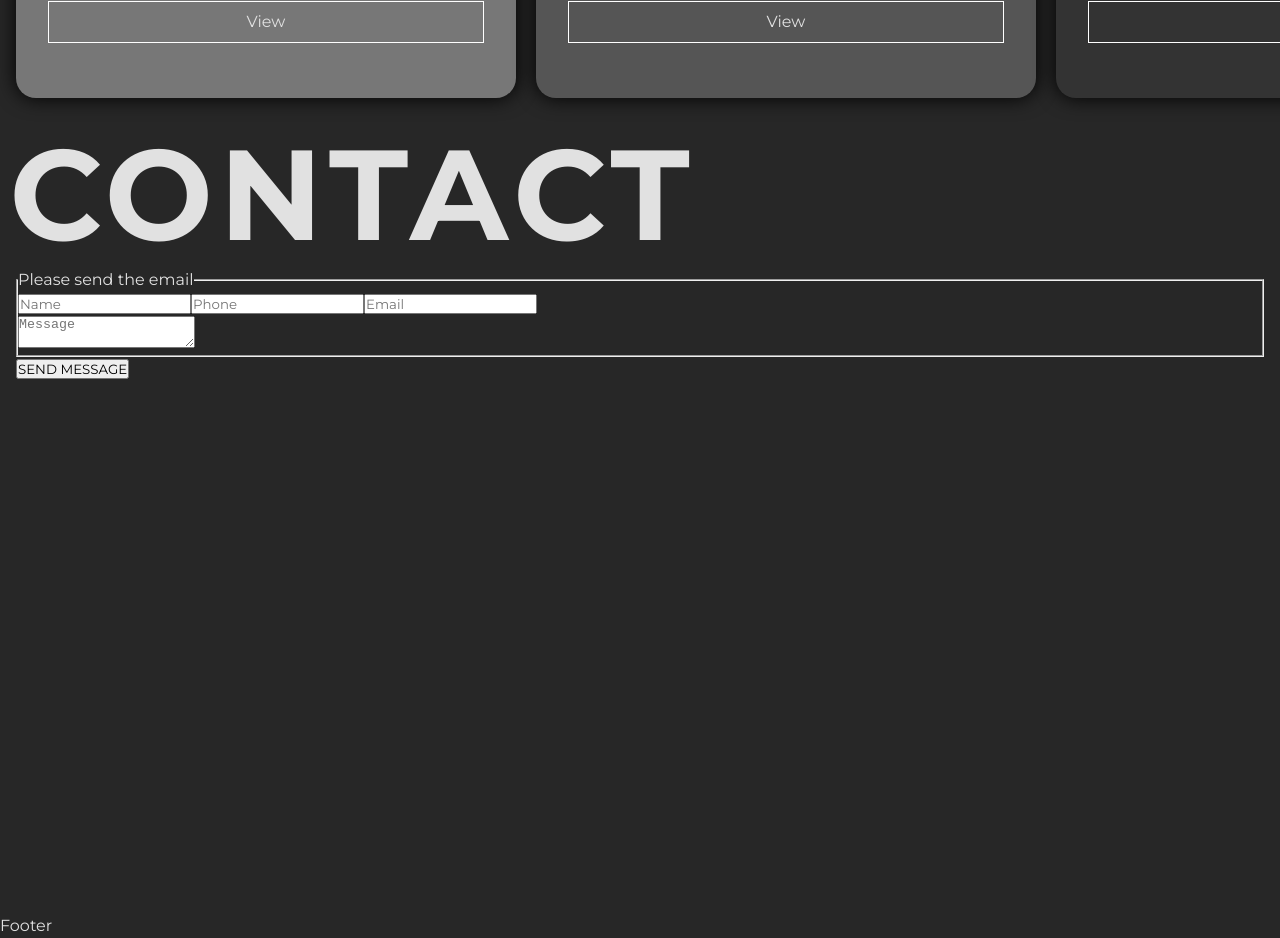
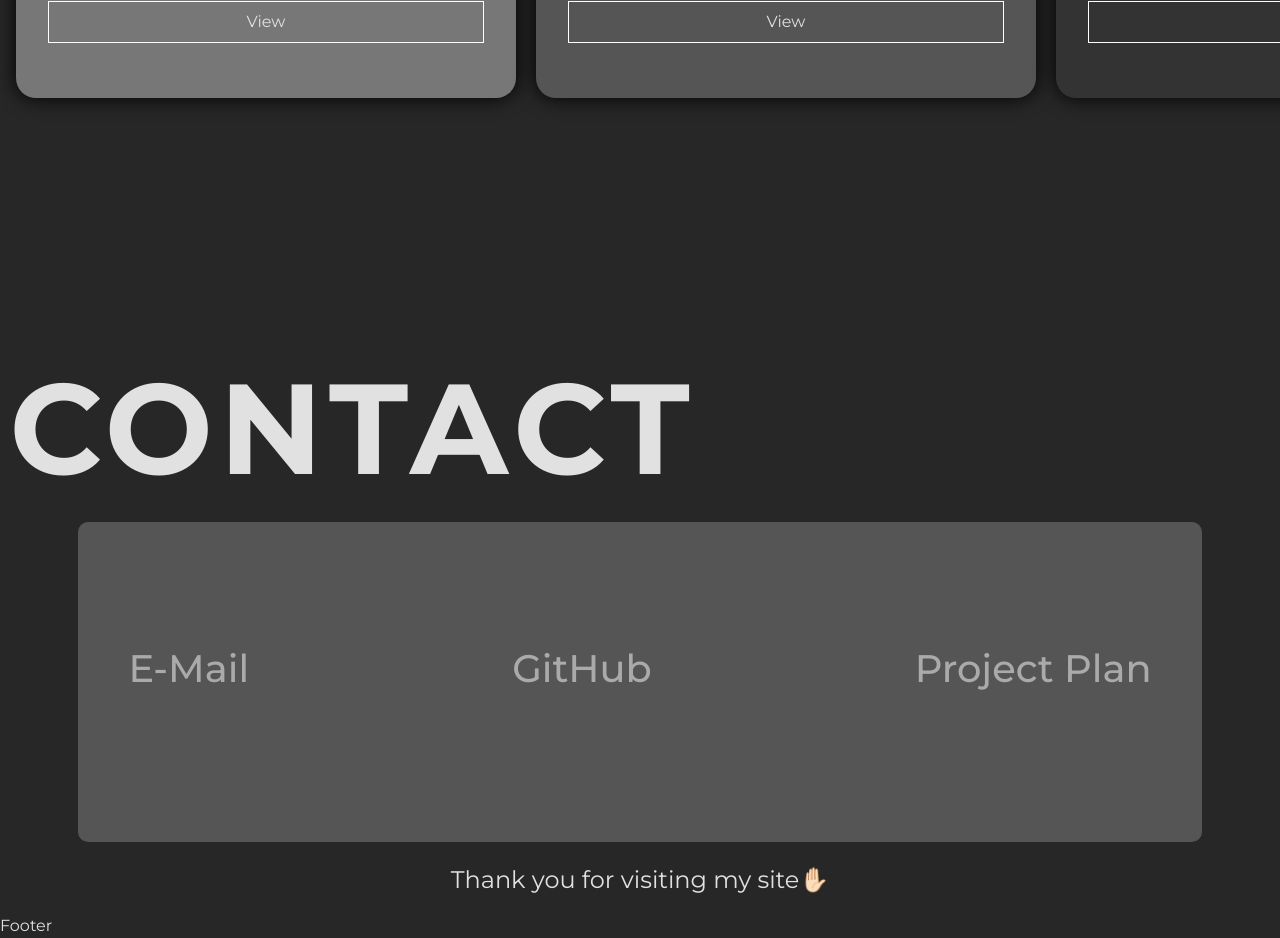
Before and after one commit to HongMinJung/2024PORTFOLIO, a React (Create React App) app: page / in a window 1280 px wide. Shown: the part 3956-4894 px from the top of the page. Built offline with nearby package versions, Linux system fonts and the light colour scheme; a web font is replaced by a local one.

Commit message:
🧐 연락처 완료

```diff
--- a/src/assets/scss/section/_contact.scss
+++ b/src/assets/scss/section/_contact.scss
@@ -8,6 +8,14 @@
     width: 100%;
     height: 100%;
     padding: 16px;
+    display: flex;
+    justify-content: flex-end;
+    align-content: flex-start;
+    flex-direction: column;
+
+    @media (max-width:850px) {
+        justify-content: center;
+    }
 
     .contact_title {
         font-size: 10vw;
@@ -15,6 +23,62 @@
         line-height: 1;
         text-indent: -0.5vw;
         letter-spacing: 0.5vw;
-        margin-bottom: 10px;
+        white-space: nowrap;
+        margin-bottom: 30px;
+
+    }
+    .contact_link {
+        margin: 0 auto;
+        width: 90%;
+        height: 40vh;
+        background-color: var(--subBg400);
+        color: var(--black300);
+        // opacity: 0.7;
+        border-radius: 10px;
+        position: relative;
+
+        .link_text {
+            font-size: 3vw;
+            line-height: 1;
+            font-weight: 500;
+            position: relative;
+            top: 40%;
+            z-index: 100;
+            transition: all 0.3s;
+            cursor: all-scroll;
+            padding: 0 50px;
+            display: flex;
+            justify-content: space-between;
+            align-items: center;
+            flex-direction: row;
+
+            @media (max-width:850px) {
+                height: 100%;
+                height: 40vh;
+                // background: #fff;
+                font-size: 24px;
+                line-height: 3;
+                top: 0;
+                justify-content: space-between;
+                align-items: center;
+                flex-direction: column;
+            }
+
+            div {
+                a {
+                    &:hover {
+                        color: var(--white);
+                        font-weight: 500;
+                        border-bottom: 3px solid var(--white);
+                    }
+                }
+            }
+        }
+    }
+    .contact_dec {
+        font-size: 24px;
+        text-align: center;
+        margin-top: 20px;
+
     }
 }
--- a/src/components/Contact.jsx
+++ b/src/components/Contact.jsx
@@ -1,33 +1,21 @@
 import React from 'react';
+import { contactText } from '../contents';
 
 export default function Contact() {
   return (
     <section id='contact'>
       <div className='contact_inner'>
         <h2 className='contact_title'>CONTACT</h2>
-        <div className='contact_form'>
-          <form action='#' className='form_box'>
-            <fieldset>
-              <legend className='form_title'>Please send the email</legend>
-              <div className='form'>
-                <label for='name' className='blind'></label>
-                <input type='text' d="name" placeholder="Name" required autocomplete="off" />
-                <label for='phone' className='blind'></label>
-                <input type='tel' d="phone" placeholder="Phone" required autocomplete="off" />
-                <label for='email' className='blind'></label>
-                <input type='email' d="email" placeholder="Email" required autocomplete="off" />
+        <div className='contact_link'>
+          <div className='link_text'>
+            {contactText.map((contact, key) => (
+              <div key={key}>
+                <a href={contact.link} target='_blank' rel='noreferrer'>{contact.title}</a>
               </div>
-
-              <div className='txt_form'>
-                <label for="message" class="blind"></label>
-                <textarea name="message" id="message" placeholder="Message" />
-              </div>
-            </fieldset>
-          </form>
-          <div class="send_btn">
-            <button type="submit">SEND MESSAGE</button>
+            ))}
           </div>
         </div>
+        <p className='contact_dec'>Thank you for visiting my site✋🏻</p>
       </div>
     </section>
   )
--- a/src/contents/index.js
+++ b/src/contents/index.js
@@ -33,53 +33,69 @@ export const introText = {
 export const siteText = [
   // #01
   {
-    num: "01",
-    title: "2024 PORTFOLIO WEB SITE",
-    desc: "라마 디자인을 통해 자신의 스킬을 가장 멋지게 표현한 포트폴리오입니다. 가로 모드와 세로 모드는 매우 인상적이며 특히 리액트와 비트를 이용하여 제작한 것은 더욱 놀랍습니다.이 사이트는 awwwards.com에도 인정받아 올라간 포트폴리오입니다. 확실히 그의 뛰어난 디자인 스킬과 기술력이 빛을 발휘한 결과물인 것 같습니다.",
+    num: '01',
+    title: '2024 PORTFOLIO WEB SITE',
+    desc: '라마 디자인을 통해 자신의 스킬을 가장 멋지게 표현한 포트폴리오입니다. 가로 모드와 세로 모드는 매우 인상적이며 특히 리액트와 비트를 이용하여 제작한 것은 더욱 놀랍습니다.이 사이트는 awwwards.com에도 인정받아 올라간 포트폴리오입니다. 확실히 그의 뛰어난 디자인 스킬과 기술력이 빛을 발휘한 결과물인 것 같습니다.',
     img: project01,
-    code: "https://github.com/HongMinJung/2024PORTFOLIO",
-    view: "https://2024portfoliosite.netlify.app/",
-    name: "24포트폴리로 개인 사이트"
+    code: 'https://github.com/HongMinJung/2024PORTFOLIO',
+    view: 'https://2024portfoliosite.netlify.app/',
+    name: '24포트폴리로 개인 사이트'
   },
   // #01
   {
-    num: "02",
-    title: "HOTEL TWELVE",
-    desc: "라마 디자인을 통해 자신의 스킬을 가장 멋지게 표현한 포트폴리오입니다. 가로 모드와 세로 모드는 매우 인상적이며 특히 리액트와 비트를 이용하여 제작한 것은 더욱 놀랍습니다.이 사이트는 awwwards.com에도 인정받아 올라간 포트폴리오입니다. 확실히 그의 뛰어난 디자인 스킬과 기술력이 빛을 발휘한 결과물인 것 같습니다.",
+    num: '02',
+    title: 'HOTEL TWELVE',
+    desc: '라마 디자인을 통해 자신의 스킬을 가장 멋지게 표현한 포트폴리오입니다. 가로 모드와 세로 모드는 매우 인상적이며 특히 리액트와 비트를 이용하여 제작한 것은 더욱 놀랍습니다.이 사이트는 awwwards.com에도 인정받아 올라간 포트폴리오입니다. 확실히 그의 뛰어난 디자인 스킬과 기술력이 빛을 발휘한 결과물인 것 같습니다.',
     img: project01,
-    code: "https://github.com/HongMinJung/2024PORTFOLIO",
-    view: "https://2024portfoliosite.netlify.app/",
-    name: "투엘브 호텔 사이트"
+    code: 'https://github.com/HongMinJung/2024PORTFOLIO',
+    view: 'https://2024portfoliosite.netlify.app/',
+    name: '투엘브 호텔 사이트'
   },
   // #01
   {
-    num: "03",
-    title: "2024 PORTFOLIO WEB SITE",
-    desc: "라마 디자인을 통해 자신의 스킬을 가장 멋지게 표현한 포트폴리오입니다. 가로 모드와 세로 모드는 매우 인상적이며 특히 리액트와 비트를 이용하여 제작한 것은 더욱 놀랍습니다.이 사이트는 awwwards.com에도 인정받아 올라간 포트폴리오입니다. 확실히 그의 뛰어난 디자인 스킬과 기술력이 빛을 발휘한 결과물인 것 같습니다.",
+    num: '03',
+    title: '2024 PORTFOLIO WEB SITE',
+    desc: '라마 디자인을 통해 자신의 스킬을 가장 멋지게 표현한 포트폴리오입니다. 가로 모드와 세로 모드는 매우 인상적이며 특히 리액트와 비트를 이용하여 제작한 것은 더욱 놀랍습니다.이 사이트는 awwwards.com에도 인정받아 올라간 포트폴리오입니다. 확실히 그의 뛰어난 디자인 스킬과 기술력이 빛을 발휘한 결과물인 것 같습니다.',
     img: project01,
-    code: "https://github.com/HongMinJung/2024PORTFOLIO",
-    view: "https://2024portfoliosite.netlify.app/",
-    name: "24포트폴리로 개인 사이트"
+    code: 'https://github.com/HongMinJung/2024PORTFOLIO',
+    view: 'https://2024portfoliosite.netlify.app/',
+    name: '24포트폴리로 개인 사이트'
   },
   // #01
   {
-    num: "04",
-    title: "2024 PORTFOLIO WEB SITE",
-    desc: "라마 디자인을 통해 자신의 스킬을 가장 멋지게 표현한 포트폴리오입니다. 가로 모드와 세로 모드는 매우 인상적이며 특히 리액트와 비트를 이용하여 제작한 것은 더욱 놀랍습니다.이 사이트는 awwwards.com에도 인정받아 올라간 포트폴리오입니다. 확실히 그의 뛰어난 디자인 스킬과 기술력이 빛을 발휘한 결과물인 것 같습니다.",
+    num: '04',
+    title: '2024 PORTFOLIO WEB SITE',
+    desc: '라마 디자인을 통해 자신의 스킬을 가장 멋지게 표현한 포트폴리오입니다. 가로 모드와 세로 모드는 매우 인상적이며 특히 리액트와 비트를 이용하여 제작한 것은 더욱 놀랍습니다.이 사이트는 awwwards.com에도 인정받아 올라간 포트폴리오입니다. 확실히 그의 뛰어난 디자인 스킬과 기술력이 빛을 발휘한 결과물인 것 같습니다.',
     img: project01,
-    code: "https://github.com/HongMinJung/2024PORTFOLIO",
-    view: "https://2024portfoliosite.netlify.app/",
-    name: "24포트폴리로 개인 사이트"
+    code: 'https://github.com/HongMinJung/2024PORTFOLIO',
+    view: 'https://2024portfoliosite.netlify.app/',
+    name: '24포트폴리로 개인 사이트'
   },
   // #01
   {
-    num: "05",
-    title: "2024 PORTFOLIO WEB SITE",
-    desc: "라마 디자인을 통해 자신의 스킬을 가장 멋지게 표현한 포트폴리오입니다. 가로 모드와 세로 모드는 매우 인상적이며 특히 리액트와 비트를 이용하여 제작한 것은 더욱 놀랍습니다.이 사이트는 awwwards.com에도 인정받아 올라간 포트폴리오입니다. 확실히 그의 뛰어난 디자인 스킬과 기술력이 빛을 발휘한 결과물인 것 같습니다.",
+    num: '05',
+    title: '2024 PORTFOLIO WEB SITE',
+    desc: '라마 디자인을 통해 자신의 스킬을 가장 멋지게 표현한 포트폴리오입니다. 가로 모드와 세로 모드는 매우 인상적이며 특히 리액트와 비트를 이용하여 제작한 것은 더욱 놀랍습니다.이 사이트는 awwwards.com에도 인정받아 올라간 포트폴리오입니다. 확실히 그의 뛰어난 디자인 스킬과 기술력이 빛을 발휘한 결과물인 것 같습니다.',
     img: project01,
-    code: "https://github.com/HongMinJung/2024PORTFOLIO",
-    view: "https://2024portfoliosite.netlify.app/",
-    name: "24포트폴리로 개인 사이트"
+    code: 'https://github.com/HongMinJung/2024PORTFOLIO',
+    view: 'https://2024portfoliosite.netlify.app/',
+    name: '24포트폴리로 개인 사이트'
   },
 
 ]
+
+// contact
+export const contactText = [
+  {
+    link: 'mailto:hminjung99@gmail.com',
+    title: 'E-Mail'
+  },
+  {
+    link: 'https://github.com/HongMinJung',
+    title: 'GitHub'
+  },
+  {
+    link: 'https://github.com/HongMinJung',
+    title: 'Project Plan'
+  }
+]
```
Also changed, not shown: 1 other file (tests, documents, lock files or other folders).
